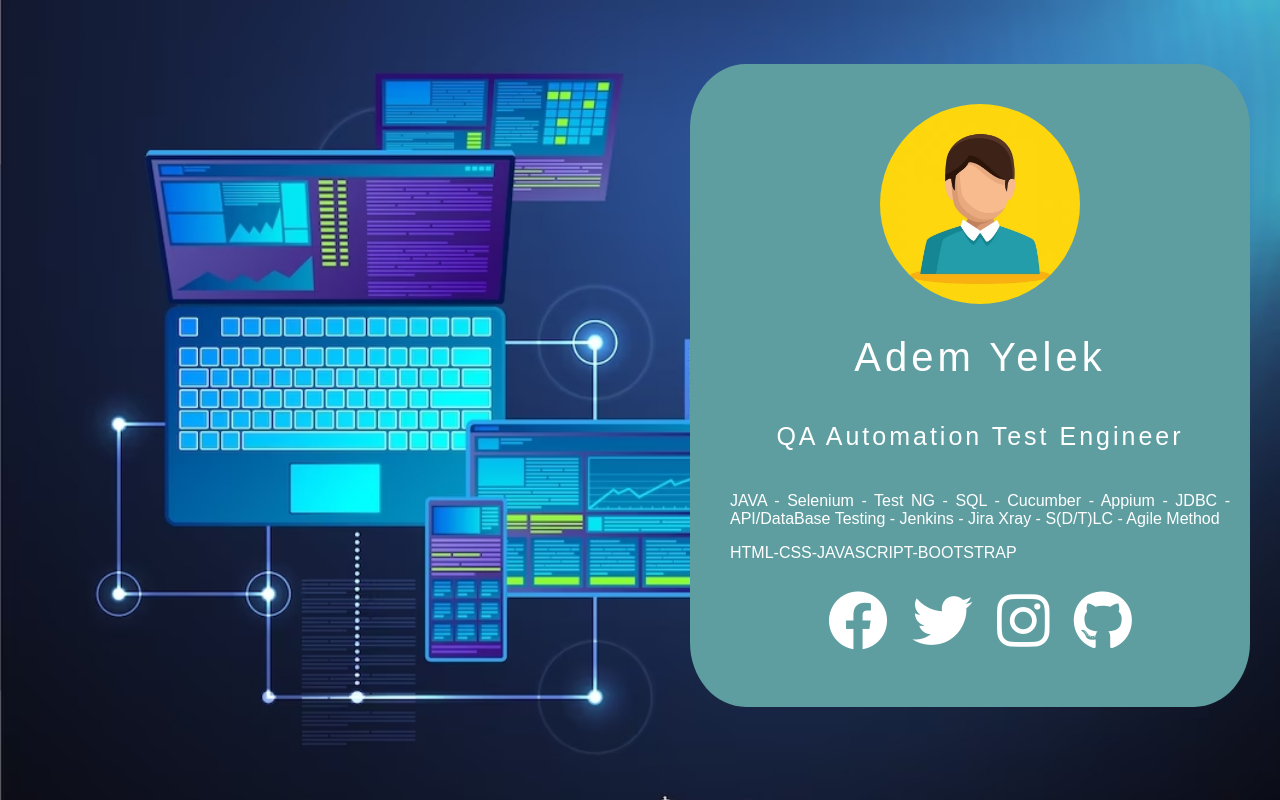
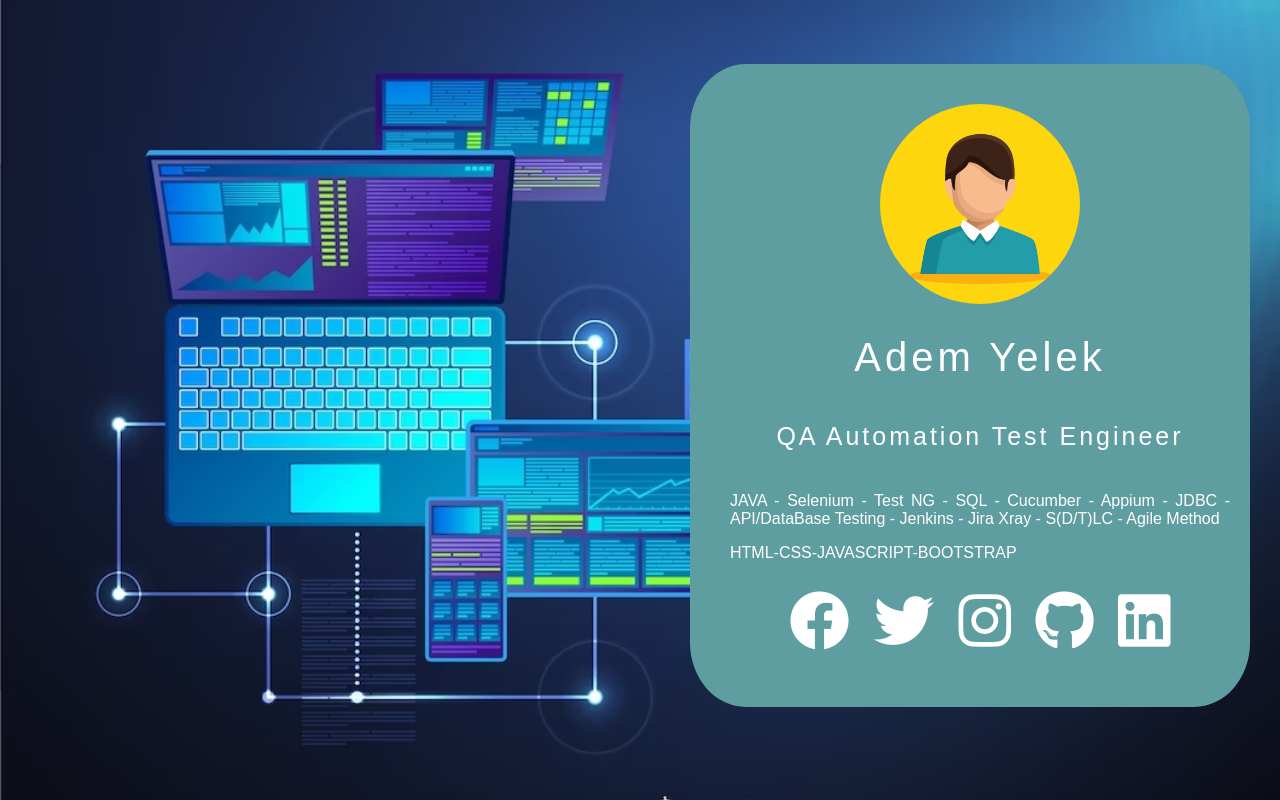
Before and after one commit to AdemYelek/KisiselWebSitem, a plain HTML site: page index.html in a window 1280 px wide. Drawn offline with Linux system fonts and the light colour scheme.

Commit message:
14.08.2023

```diff
--- a/index.html
+++ b/index.html
@@ -22,10 +22,11 @@
         <P>HTML-CSS-JAVASCRIPT-BOOTSTRAP</P>
 
         <ul>
-            <li><a href="#"><i class="fab fa-facebook"></i></a></li>
-            <li><a href="#"><i class="fab fa-twitter"></i></a></li>
+            <li><a href="https://www.facebook.com/" target="_blank"><i class="fab fa-facebook"></i></a></li>
+            <li><a href="https://twitter.com/admy1907" target="_blank"><i class="fab fa-twitter"></i></a></li>
             <li><a href="#"><i class="fab fa-instagram"></i></a></li>
-            <li><a href="#"><i class="fab fa-github"></i></a></li>
+            <li><a href="https://github.com/AdemYelek" target="_blank"><i class="fab fa-github"></i></a></li>
+            <li><a href="https://www.linkedin.com/in/adem-yelek-063409286/" target="_blank"><i class="fab fa-linkedin"></i></a></li>
         </ul>
     </div>
 
```
